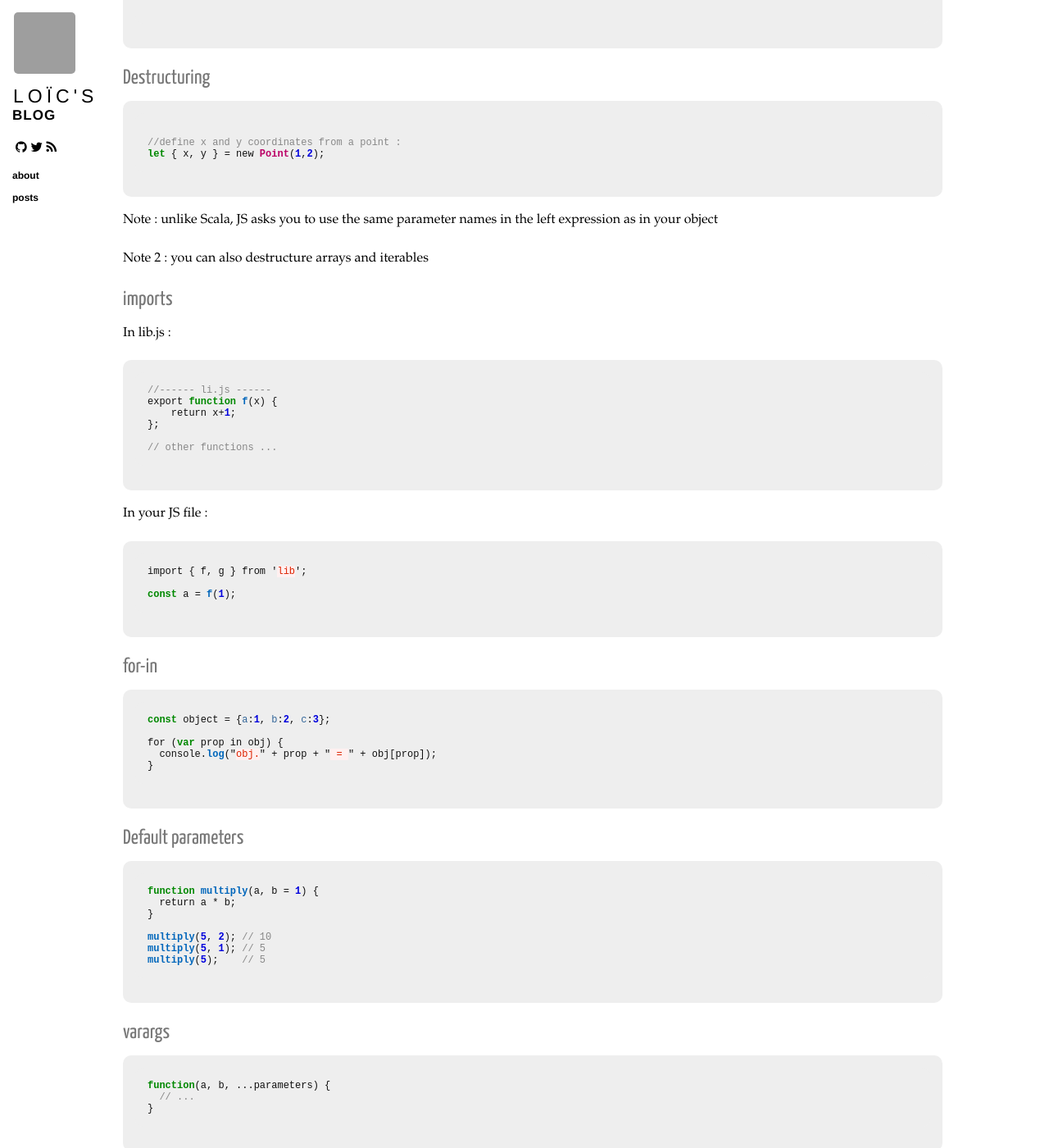
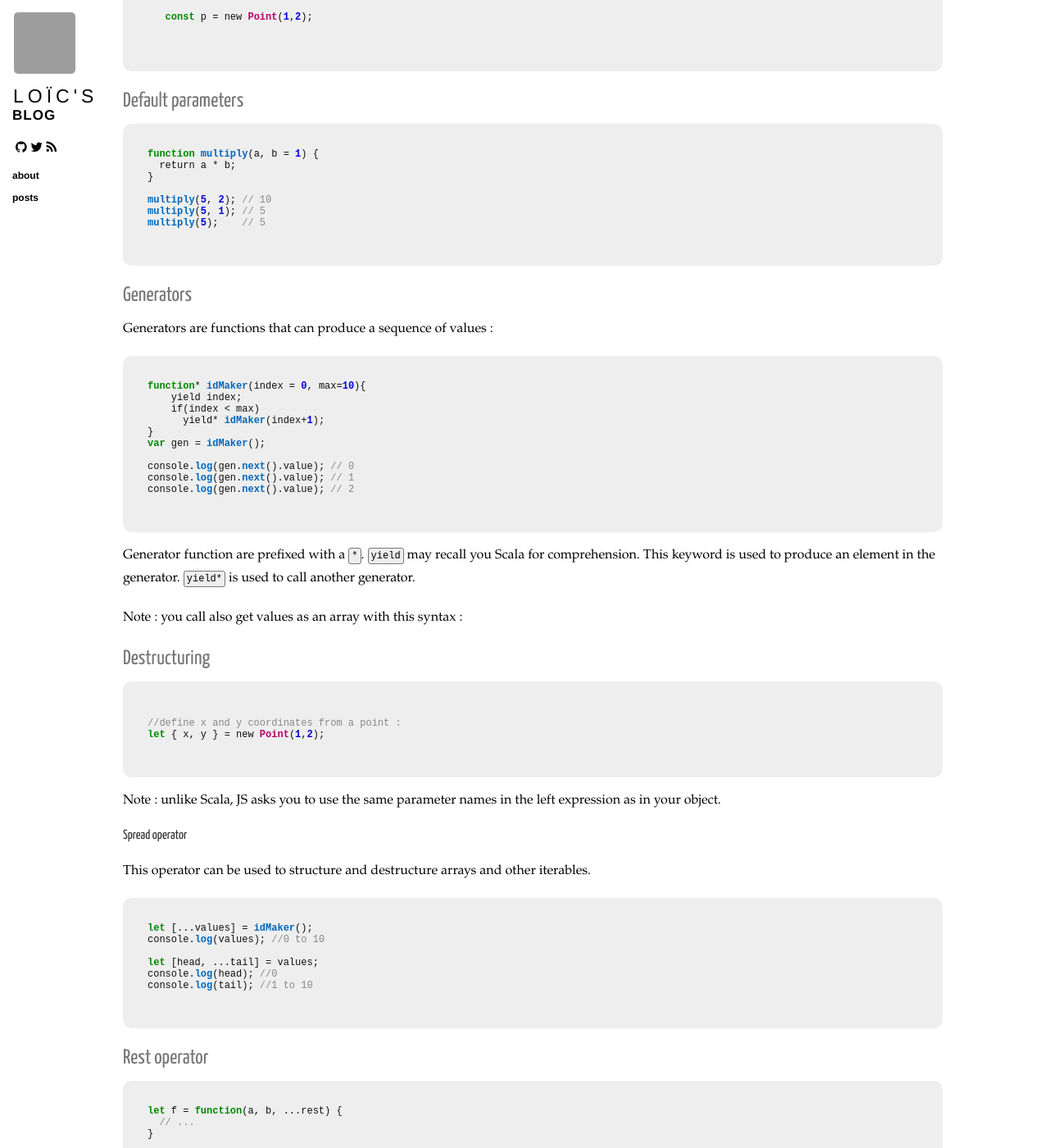
Before and after one commit to loicdescotte/loicdescotte.github.io, a Jekyll site: the page built from _posts/2017-01-28-javascript-for-scala-developers.md, in a window 1280 px wide and 1400 px high, scrolled down 1647 px. Shown: the whole window at 82% size. Built offline with Jekyll 4.4.1, drawn with Linux system fonts in a browser that asks for light colours; nearby versions of some CDN libraries; comment, search, counter and statistics services are not loaded; some of the changed text lies outside the part shown; grey boxes are pictures that could not be loaded.

Commit message:
first version

````diff
--- a/_posts/2017-01-28-javascript-for-scala-developers.md
+++ b/_posts/2017-01-28-javascript-for-scala-developers.md
@@ -8,9 +8,9 @@ tags:
  - Typescript
 ---
 
-Disclaimer : this post is not about ScalaJS, but about the JavaScript (+ Typescript) language.
-As you may know, the last published Javascript standard version is ECMAScript 2016 (or ECMAScript 7, or ES7) standard. Since ES6 (the previous standard, published in 2015), Js has a lot new syntaxic possibilities. Many of this features will make feel Scala developers at home, at least a lot more than previous JS versions.
-
+Disclaimer : this post is not about ScalaJS, but about the JavaScript language (+ Typescript).
+As you may know, the last published JavaScript standard is ECMAScript 2016 (or ECMAScript 7, or ES7). Since ES6 (the previous standard, published in 2015), JS has a lot new syntactic possibilities. Many of this features will make Scala developers feel at home, at least a lot more than previous JS versions.
+Important note : it is possible to target browsers that don't fully support ES6 or ES7 using the [Babel compiler](https://babeljs.io/).
 
 ## Basic examples
 
@@ -80,6 +80,41 @@ class Point {
 
 ```
 
+### Default parameters
+
+```javascript
+function multiply(a, b = 1) {
+  return a * b;
+}
+
+multiply(5, 2); // 10
+multiply(5, 1); // 5
+multiply(5);    // 5
+```
+
+### Generators
+
+Generators are functions that can produce a sequence of values :
+
+```javascript
+function* idMaker(index = 0, max=10){
+    yield index;
+    if(index < max)
+      yield* idMaker(index+1);
+}
+var gen = idMaker();
+
+console.log(gen.next().value); // 0
+console.log(gen.next().value); // 1
+console.log(gen.next().value); // 2
+```
+
+Generator function are prefixed with a `*`.
+`yield` may recall you Scala for comprehension. This keyword is used to produce an element in the generator.
+`yield*` is used to call another generator.
+
+Note : you call also get values as an array with this syntax :
+
 ### Destructuring
 
 ```javascript
@@ -88,16 +123,41 @@ class Point {
 let { x, y } = new Point(1,2);
 ```
 
-Note : unlike Scala, JS asks you to use the same parameter names in the left expression as in your object
+Note : unlike Scala, JS asks you to use the same parameter names in the left expression as in your object.
 
+#### Spread operator
 
-Note 2 : you can also destructure arrays and iterables
+This operator can be used to structure and destructure arrays and other iterables.
 
-### imports
+```javascript
+let [...values] = idMaker();
+console.log(values); //0 to 10
+
+let [head, ...tail] = values;
+console.log(head); //0
+console.log(tail); //1 to 10
+```
+
+### Rest operator
+
+```javascript
+let f = function(a, b, ...rest) {
+  // ...
+}
+```
+This operator works like Scala varargs.
+`parameters` is retrieved as an Array object.
+
+Usage :
+
+```javascript
+f("a","b", 1 ,2 ,3) //1, 2, 3 will be in the rest array
+```
+
+### Modules and imports
 
 In lib.js :
 ```javascript
-//------ li.js ------
 export function f(x) {
     return x+1;
 };
@@ -113,43 +173,7 @@ import { f, g } from 'lib';
 const a = f(1);
 ```
 
-### for-in
-
-```javascript
-const object = {a:1, b:2, c:3};
-
-for (var prop in obj) {
-  console.log("obj." + prop + " = " + obj[prop]);
-}
-```
-
-
-### Default parameters
-
-```javascript
-function multiply(a, b = 1) {
-  return a * b;
-}
-
-multiply(5, 2); // 10
-multiply(5, 1); // 5
-multiply(5);    // 5
-```
-
-### varargs
-
-```javascript
-function(a, b, ...parameters) {
-  // ...
-}
-```
-
-`parameters` is an array
-
-usage :
-
 ## Promises and futures
-
 
 ```javascript
 //kind of map
@@ -171,8 +195,10 @@ Promise.resolve("Success")
 
 ## Where are my types ?
 
-Typescript intro
-Default angular 2 language
+Typescript is a typed superset of JavaScript, that can be compiled and transformed (transpiled) to JS.
+It is the language that has been used to write the Angular framework (since Angular 2), and it's the recommended language to develop Angular applications as well.
+
+Let's see how it looks :
 
 ```javascript
 let result: Promise<string> = Promise.resolve("Success")
@@ -183,25 +209,28 @@ let result2: Promise<string>  = Promise.resolve("Success")
 .then((value) => Promise.resolve("result " + value + " Success 2"));
 ```
 
+You can see that I've added some type definitions to my result variable.
 
-You can notice that there is an autoflatten (explain as the this is still Promise<string> .
+Note: You can notice that there is an automatic flatten of JS Promises, as my result2 il a `Promise<string>` and not a `Promise<Promise<string>>. This is not specific to the typescript language (pure JS promises are also flatten).
 
+### Type aliases with Typescript
 
-Typescript compatible with JS syntax (sur ensemble)
+Typescript type aliases look like Scala aliases :
 
-Note : Babel for both ES 2015 and Typescript
+```javascript
+type Name = string;
+type NameResolver = () => string;
+```
 
 ## Immutable data
 
-We have const to define values, but
+We have const to define values, but it is possible to get further with [Immutable.js](https://facebook.github.io/immutable-js/) collections.
 
-Immutable js
-
-React and Redux, Angular 2
+[React](https://facebook.github.io/react/), [Redux](http://redux.js.org/) and [Angular](https://angular.io/) are frameworks that rely a lot on immutability.
 
 ### ES proposal : rest/spread properties
 
-[This proposal](https://github.com/sebmarkbage/ecmascript-rest-spread) would be very conveniant to copy objects.
+[This proposal](https://github.com/sebmarkbage/ecmascript-rest-spread) would be very convenient to copy objects.
 
 ```scala
 case class Person(name: String, age: Int)
@@ -212,26 +241,28 @@ val john = bob.copy(name="john")
 
 ```javascript
 const bob = {name: "bob", age: 30};
-var obj1 = {...bob, name: "john", address: "25 5th street NYC"}; // copy bob with name updated and address added
+var obj1 = {...bob, name: "john", address: "25 5th street NYC"}; // copy bob with updated name and address added
 ```
 
-Ant it can already be used with Babel!
+And it can already be used [with Babel](https://babeljs.io/docs/plugins/transform-object-rest-spread/)!
 
 ## More advanced examples
 
-### extensions methods
+### Extensions methods
+
+With JS you can add methods on any class via its prototype (the concept behind JS object oriented programming):
 
 ```javascript
 
-let sum = (x, y) => x.sum(y);
+let add = (x, y) => x.sum(y);
 
 //extension
 Number.prototype.sum = function (x) { return this + x };
 
-console.log(sum(1, 2)); //3
+console.log(add(1, 2)); //3
 ```
 
-With typescript (explain) :
+With typescript you can declare that a function needs an object with a specific method (or several methods), using an interface :
 
 ```javascript
 
@@ -239,20 +270,16 @@ interface CanSum {
     sum(x: CanSum): Number;
 }
 
-let sum = (x: CanSum, y: CanSum) => x.sum(y);
+let add = (x: CanSum, y: CanSum) => x.sum(y);
 
 //extension
 Number.prototype.sum = function (x) { return this + x };
 
-console.log(sum(1, 2)); //3
+console.log(add(1, 2)); //3
 ```
 
-(kind of) typeclasses
+Note : interfaces are implicitly implemented if an object defines all methods of the interface (kind of Duck Typing).
 
-/*not recursive*/
-extension method + structural/duck typing
+With extension methods and duck typing, you can emulate Scala implicit classes and be close to type classes, but without the recursive power of implicit resolution of type class instances. For example, if I need a class P to be serializable to a format X, I can add a 'serialize' method on it instead of defining an implicit XSerializer[P]. But, if P contains other types that need to be serialized, serializers won't be discovered implicitly and recursively. You will have to define methods on each type.
 
- type alias
-
-
- imutable collections
+That's all for today :)
````
Also changed, not shown: other parts of _posts/2017-01-28-javascript-for-scala-developers.md (+6 -6 lines).
